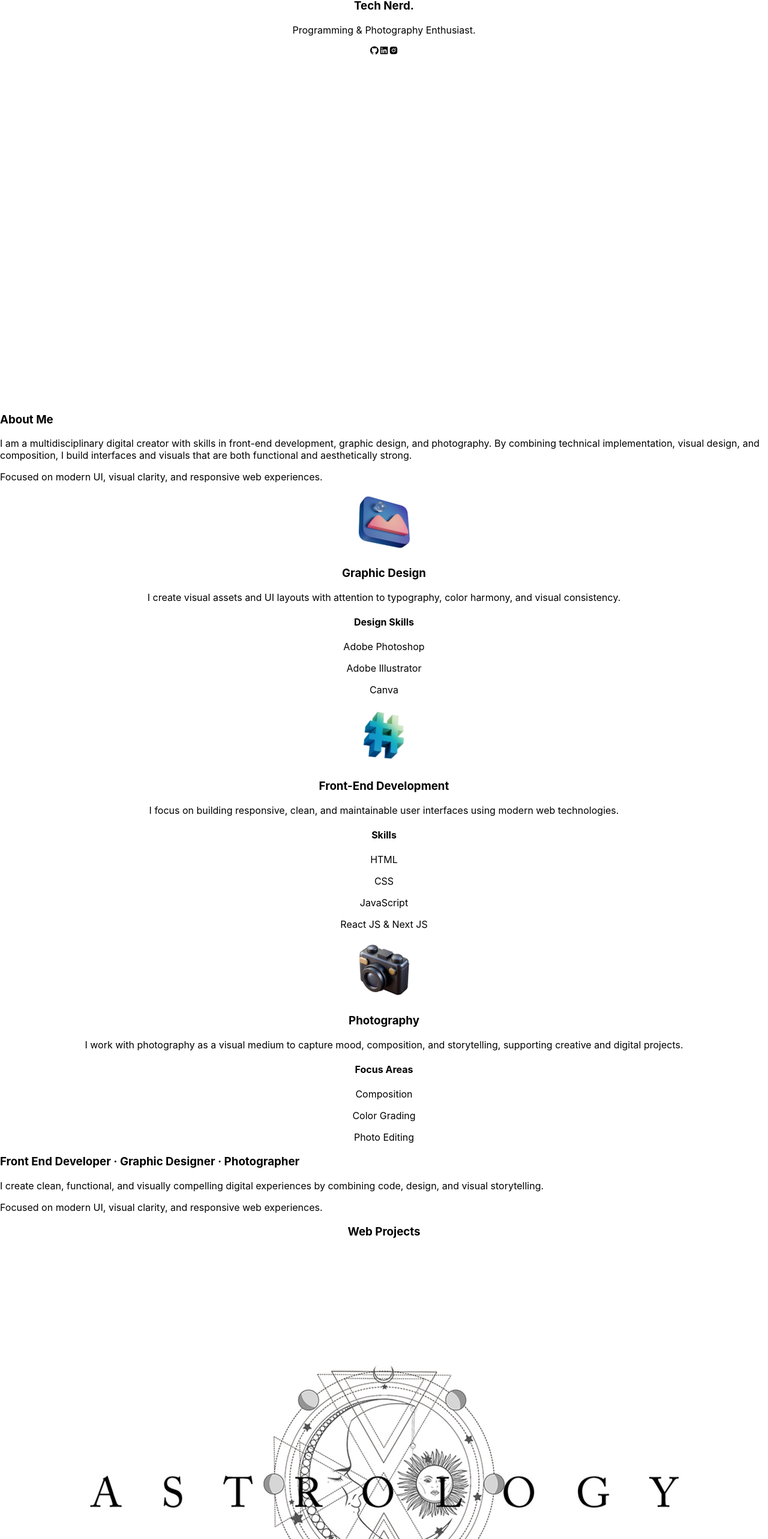
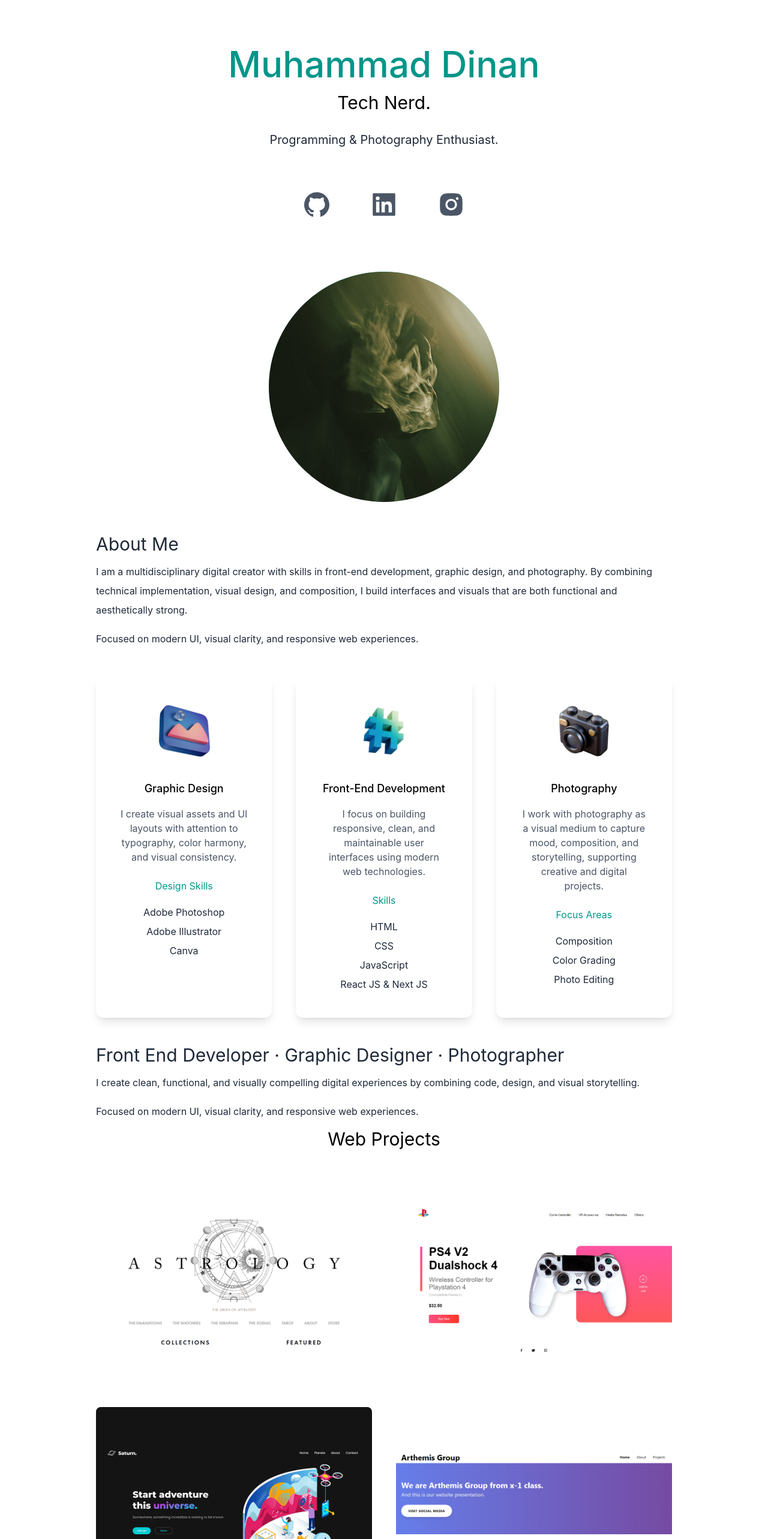
Before and after one commit to Dxlgnds/portofolio-nextjs, a Next.js app: page / in a window 1280 px wide. Shown: the part 131-2697 px from the top of the page at 60% size. Built offline with nearby package versions, Linux system fonts and the light colour scheme.

Commit message:
fix tailwindcss

```diff
--- a/pages/index.js
+++ b/pages/index.js
@@ -51,7 +51,7 @@ export default function Home() {
 
           <div className="relative mx-auto bg-gradient-to-b from-teal-500 rounded-full w-60 h-60 mt-20 overflow-hidden md:h-96 md:w-96">
 
-          <Image src={avatar} layout="fill" objectFit="cover"/>
+          <Image src={avatar} />
 
           </div>
         </section>
@@ -120,25 +120,25 @@ export default function Home() {
 
         <div className="basis-1/3 flex-1">
 
-        <Image src={web1} className="rounded-lg object-cover" width={'100%'} height={'100%'} layout="responsive"/>
+        <Image src={web1} className="rounded-lg object-cover" width={'100%'} height={'100%'}/>
 
         </div>
 
         <div className="basis-1/3 flex-1">
 
-        <Image src={web2} className="rounded-lg object-cover" width={'100%'} height={'100%'} layout="responsive"/>
+        <Image src={web2} className="rounded-lg object-cover" width={'100%'} height={'100%'}/>
 
         </div>
 
         <div className="basis-1/3 flex-1">
 
-        <Image src={web3} className="rounded-lg object-cover" width={'100%'} height={'100%'} layout="responsive"/>
+        <Image src={web3} className="rounded-lg object-cover" width={'100%'} height={'100%'}/>
 
         </div>
 
         <div className="basis-1/3 flex-1">
 
-        <Image src={web4} className="rounded-lg object-cover" width={'100%'} height={'100%'} layout="responsive"/>
+        <Image src={web4} className="rounded-lg object-cover" width={'100%'} height={'100%'}/>
 
         </div>
 
--- /dev/null
+++ b/postcss.config.mjs
@@ -0,0 +1,7 @@
+const config = {
+    plugins: {
+        "@tailwindcss/postcss": {},
+    },
+};
+
+export default config
--- a/styles/globals.css
+++ b/styles/globals.css
@@ -1,6 +1,7 @@
-@tailwind base;
+/* @tailwind base;
 @tailwind components;
-@tailwind utilities;
+@tailwind utilities; */
+@import "tailwindcss";
 
 @layer base {
   html {
```
Also changed, not shown: 1 other file (tests, documents, lock files or other folders).
